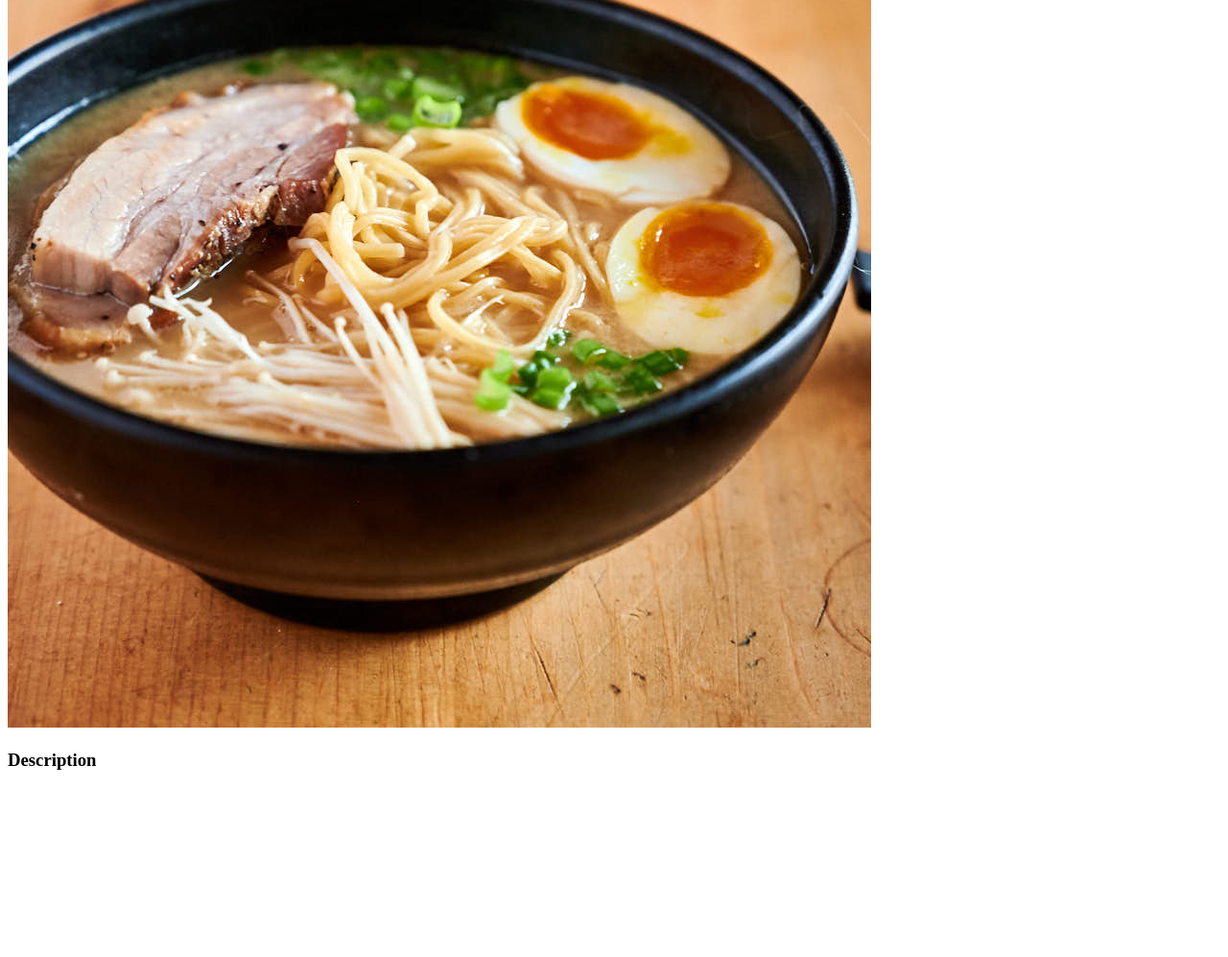
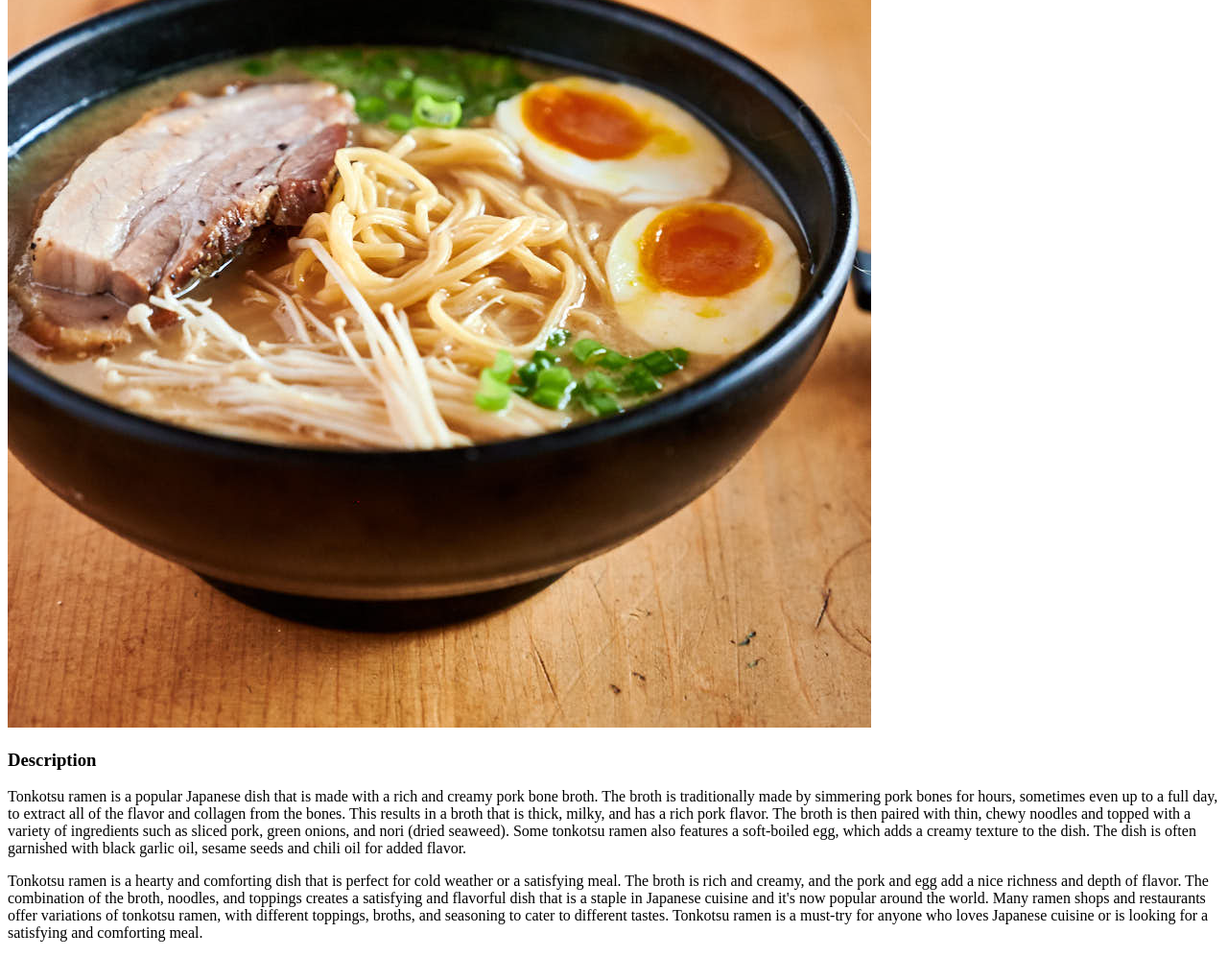
Before and after one commit to alexctseng/odin-recipes, a plain HTML site: page recipes/ramen.html in a window 1280 px wide. Shown: the part 198-1195 px from the top of the page at 96% size. Before the commit the page ends 1019 px from the top, so only its background shows below. Drawn offline with Linux system fonts and the light colour scheme.

Commit message:
Add descriptions for ramen

```diff
--- a/recipes/ramen.html
+++ b/recipes/ramen.html
@@ -10,5 +10,20 @@
     <h1>Tonkotsu Ramen</h1>
     <img src="../img/tonkotsuramenfront.jpg" alt="Picture of tonkotsu ramen.">
     <h3>Description</h3>
+    <p>Tonkotsu ramen is a popular Japanese dish that is made with a rich and creamy pork bone broth. The broth is
+    traditionally made by simmering pork bones for hours, sometimes even up to a full day, to extract all of the
+    flavor and collagen from the bones. This results in a broth that is thick, milky, and has a rich pork flavor.
+    The broth is then paired with thin, chewy noodles and topped with a variety of ingredients such as sliced pork,
+    green onions, and nori (dried seaweed). Some tonkotsu ramen also features a soft-boiled egg, which adds a creamy
+     texture to the dish. The dish is often garnished with black garlic oil, sesame seeds and chili oil for added flavor.
+    </p>
+    <p>
+    Tonkotsu ramen is a hearty and comforting dish that is perfect for cold weather or a satisfying meal. The broth
+    is rich and creamy, and the pork and egg add a nice richness and depth of flavor. The combination of the broth,
+    noodles, and toppings creates a satisfying and flavorful dish that is a staple in Japanese cuisine and it's now
+    popular around the world. Many ramen shops and restaurants offer variations of tonkotsu ramen, with different
+    toppings, broths, and seasoning to cater to different tastes. Tonkotsu ramen is a must-try for anyone who loves
+    Japanese cuisine or is looking for a satisfying and comforting meal.
+    </p>
 </body>
 </html>
```
